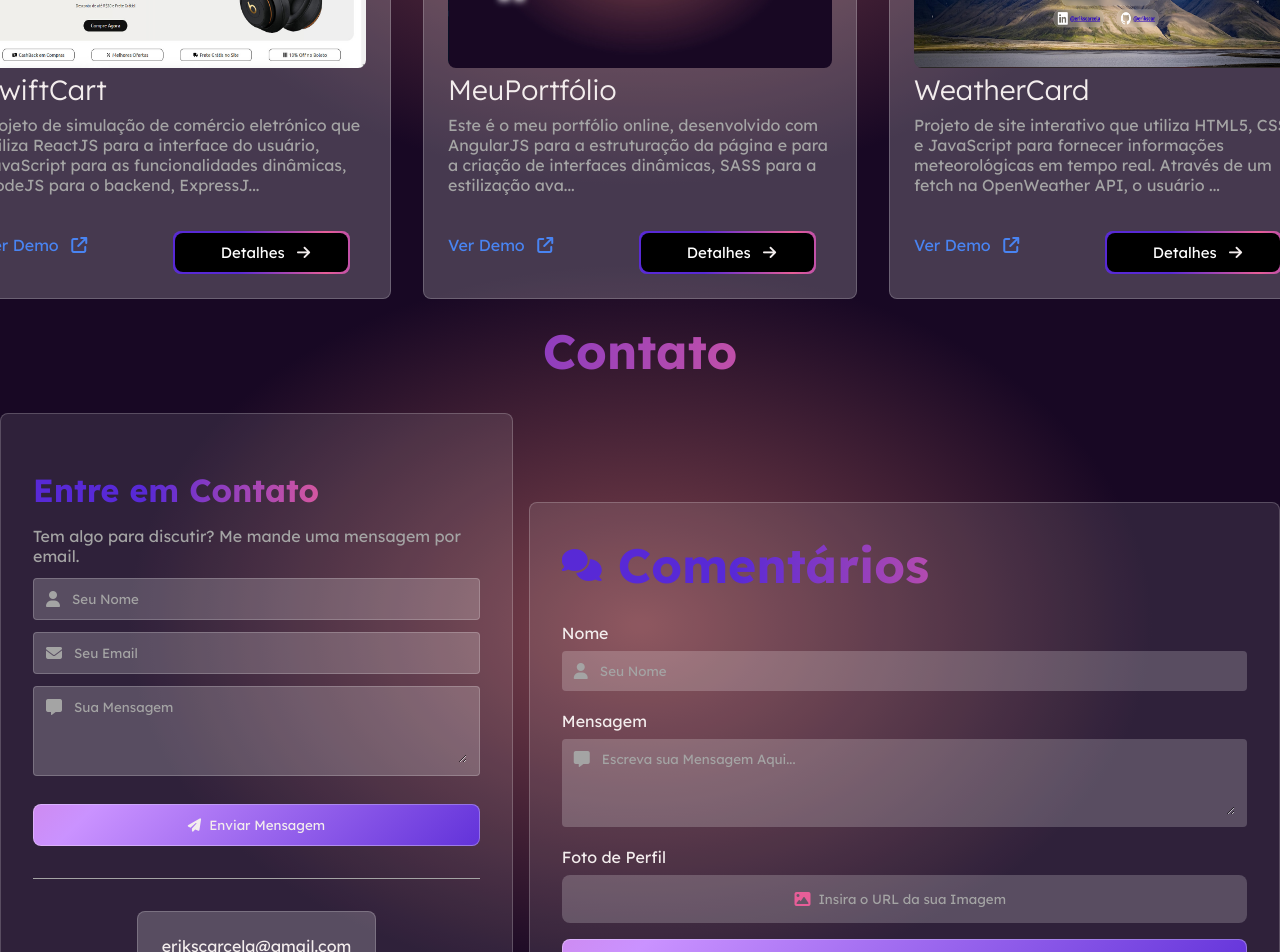
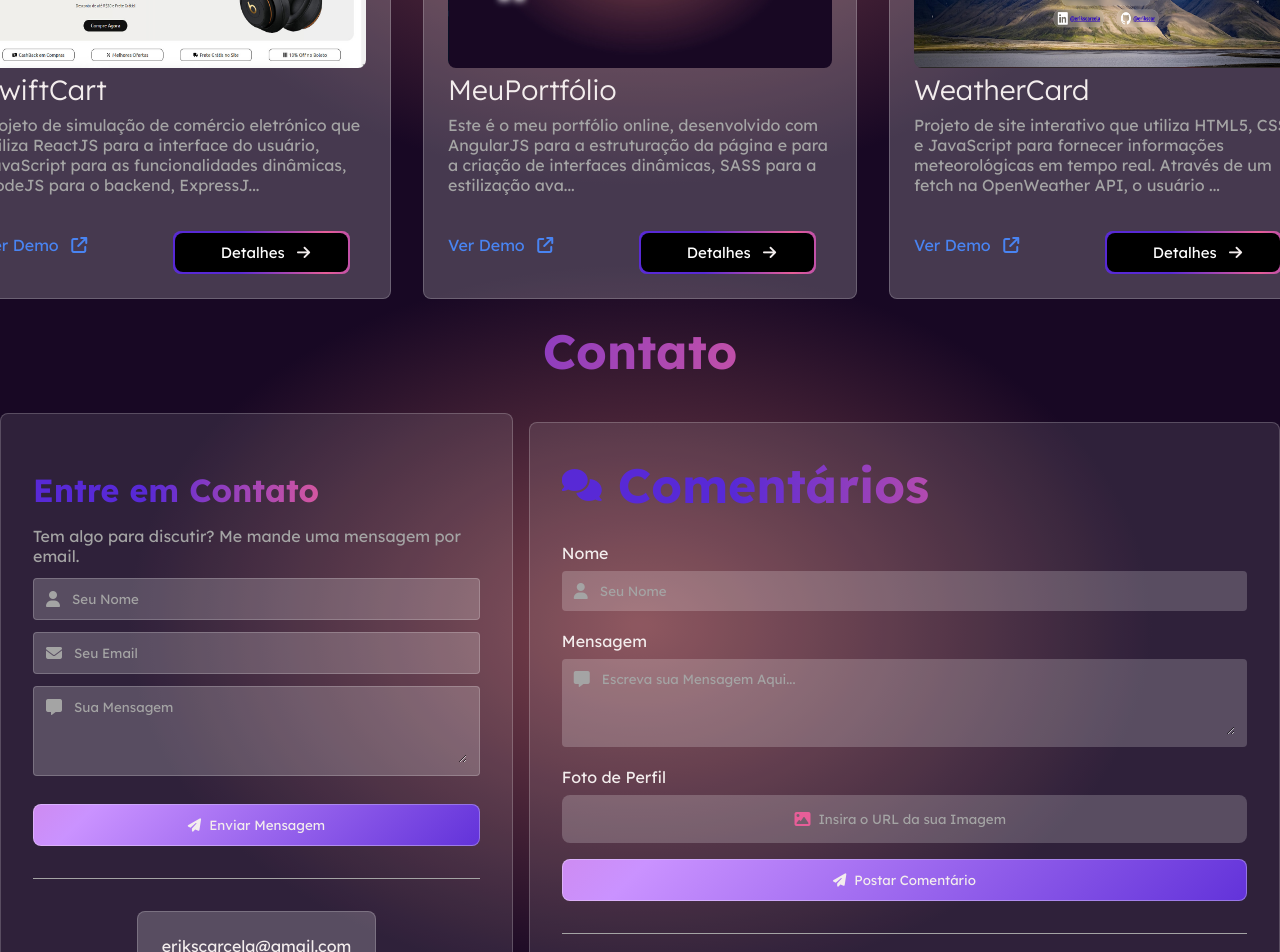
Before and after one commit to erikscar/newfolio, an Angular app: page / in a window 1280 px wide. Shown: the part 2175-3127 px from the top of the page. Built offline with nearby package versions, Linux system fonts and the light colour scheme; no server answers.

Commit message:
Final Steps'

```diff
--- a/src/app/components/contact/contact.component.scss
+++ b/src/app/components/contact/contact.component.scss
@@ -97,7 +97,7 @@
             padding: 2rem;
             border-radius: .5rem;
             width: 50rem;
-
+            height: 46rem;
             .comments-title-wrapper {
                 @include justifyCenter(1rem);
                 @include textGradient;
```
